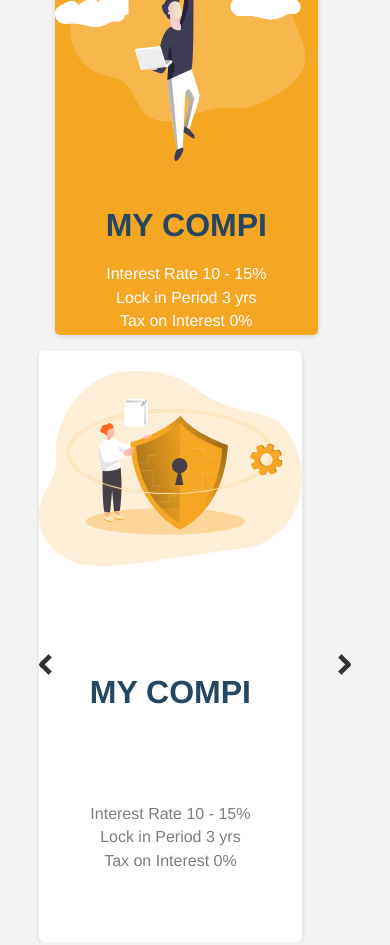
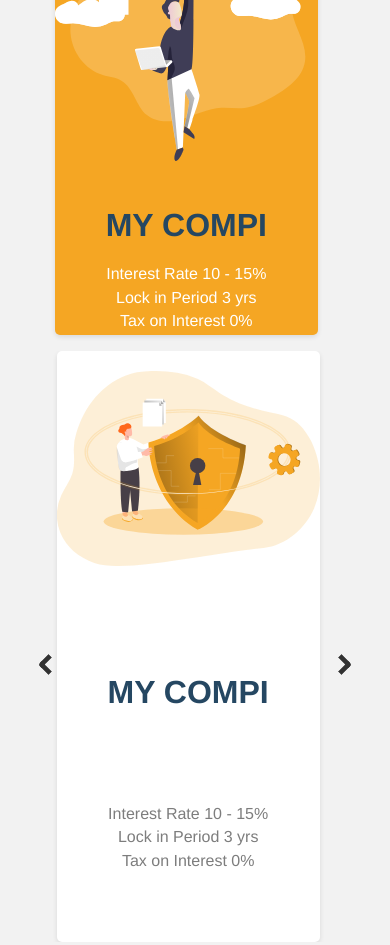
Before and after one commit to edsonJordan/sunqupacha-folder1, a plain HTML site: page index.html in a window 390 px wide. Shown: the part 879-1824 px from the top of the page. Drawn offline with Linux system fonts and the light colour scheme.

Commit message:
Mejora de cards mobil 375px

```diff
--- a/assets/styles/carousel.css
+++ b/assets/styles/carousel.css
@@ -79,7 +79,7 @@
     float: left;
     position: relative;
     height: 100%;
-    margin: auto 2.23rem;
+    margin: auto 2.6rem;
     width: 25%;
     border-radius: 5px;
     box-shadow: 0 2px 5px rgba(0, 0, 0, 0.1);
```
